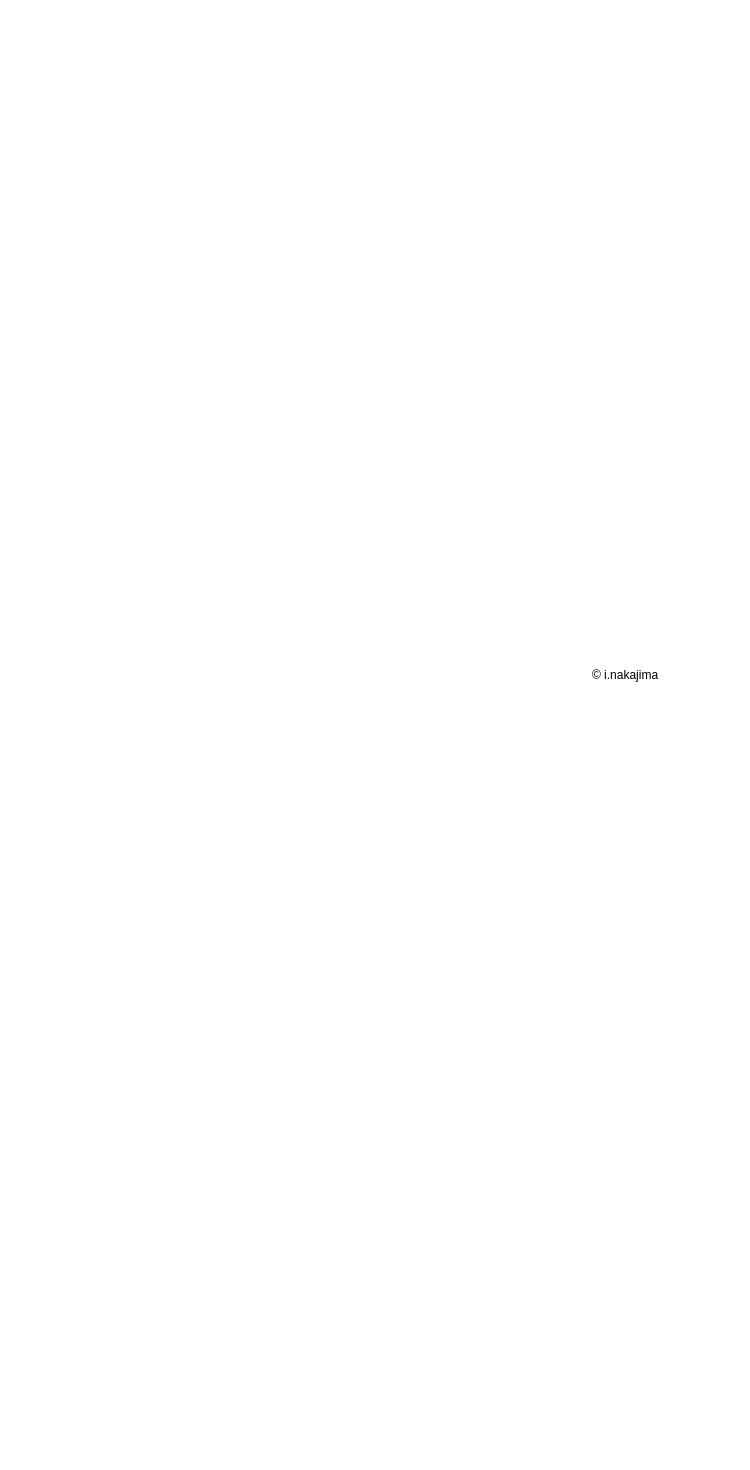
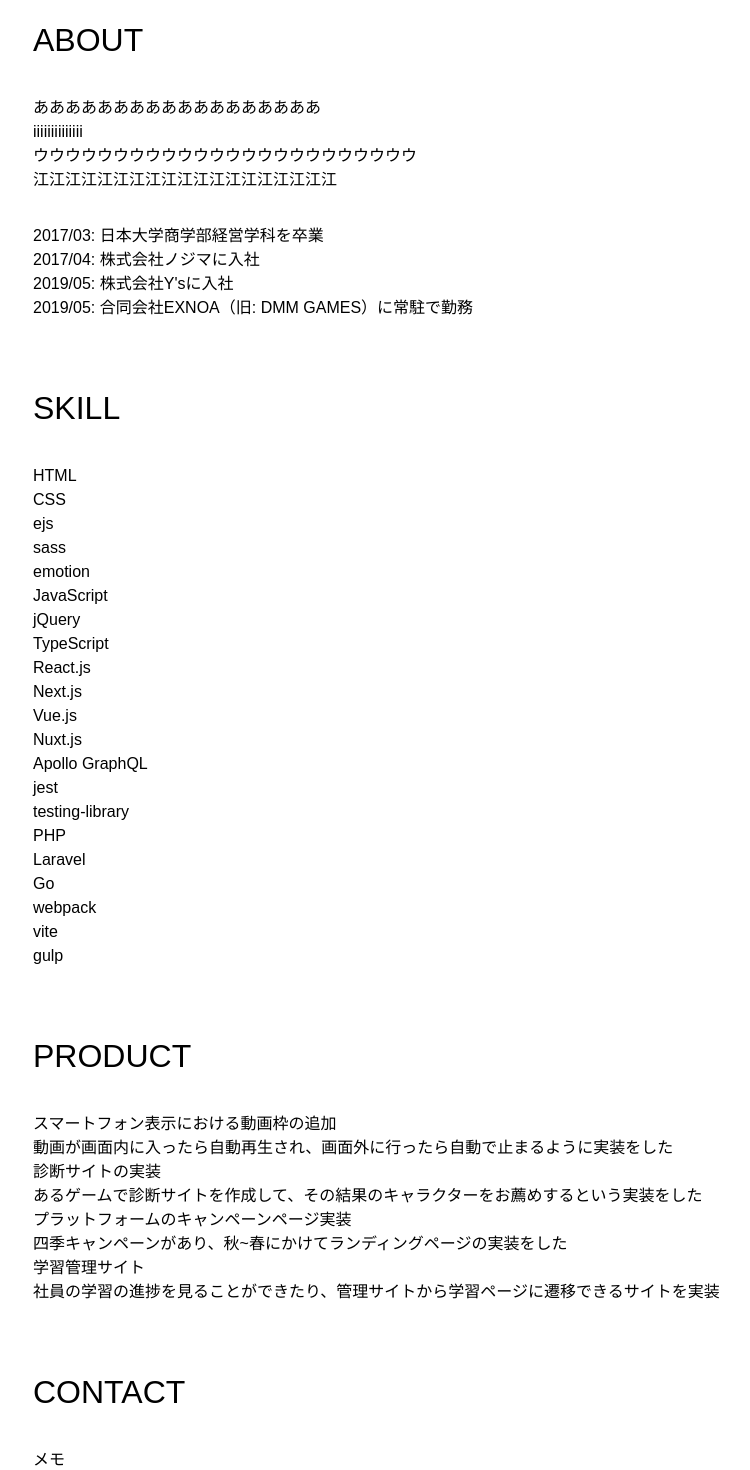
Before and after one commit to toku-chan/portfolio, a Next.js app: page / in a window 1280 px wide. Shown: the part 100-1570 px from the top of the page, without its empty margins (15-765 px from the left). Before the commit the page ends 800 px from the top, so only its background shows below. Built offline with nearby package versions, Linux system fonts and the light colour scheme.

Commit message:
chore: 大枠となるレイアウトをひとまず実装

```diff
--- a/app/home-page.tsx
+++ b/app/home-page.tsx
@@ -3,11 +3,35 @@
 'use client';
 
 import { H1 } from '~/feature/Heading';
+import { Section } from '~/feature/Section';
+import { Introduction } from '~/feature/Introduction';
+import { Career } from '~/feature/Career';
+import { Skills } from '~/feature/Skills';
+import { Products } from '~/feature/Products';
+import { Contact } from '~/feature/Contact';
 
 export default function Home() {
+  // TODO: Aboutのコンポーネントを作成とかしていないが、全体を作ったときに煩雑に感じた場合は検討し直す
   return (
     <>
-      <H1>About</H1>
+      <Section>
+        {/* ICON */}
+        <H1>ABOUT</H1>
+        <Introduction />
+        <Career />
+      </Section>
+      <Section>
+        <H1>SKILL</H1>
+        <Skills />
+      </Section>
+      <Section>
+        <H1>PRODUCT</H1>
+        <Products />
+      </Section>
+      <Section>
+        <H1>CONTACT</H1>
+        <Contact />
+      </Section>
     </>
   );
 }
```
